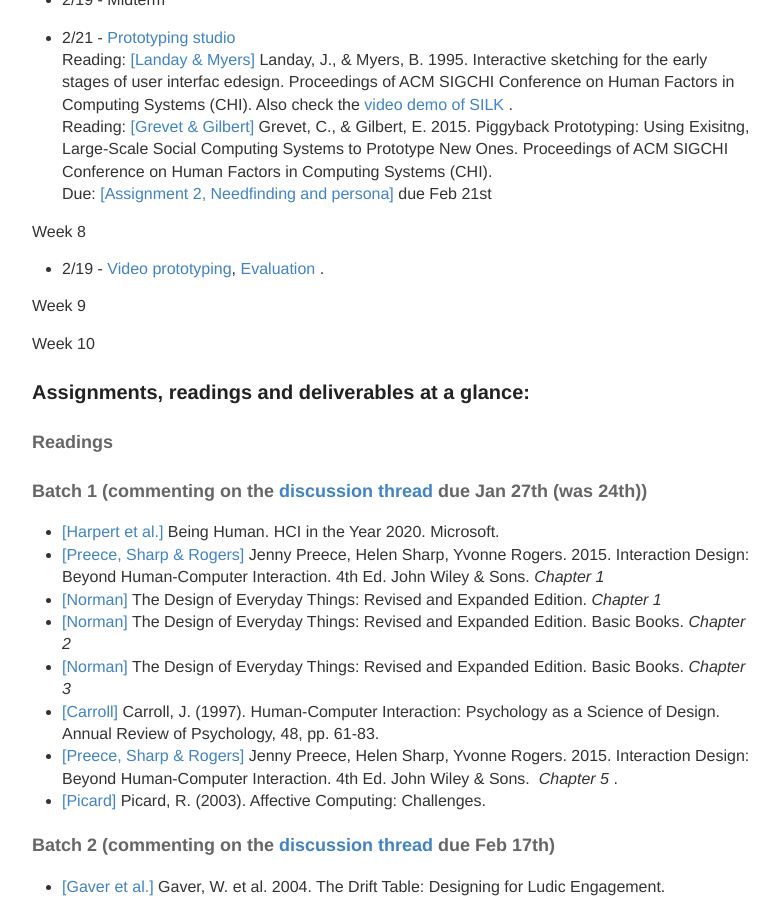
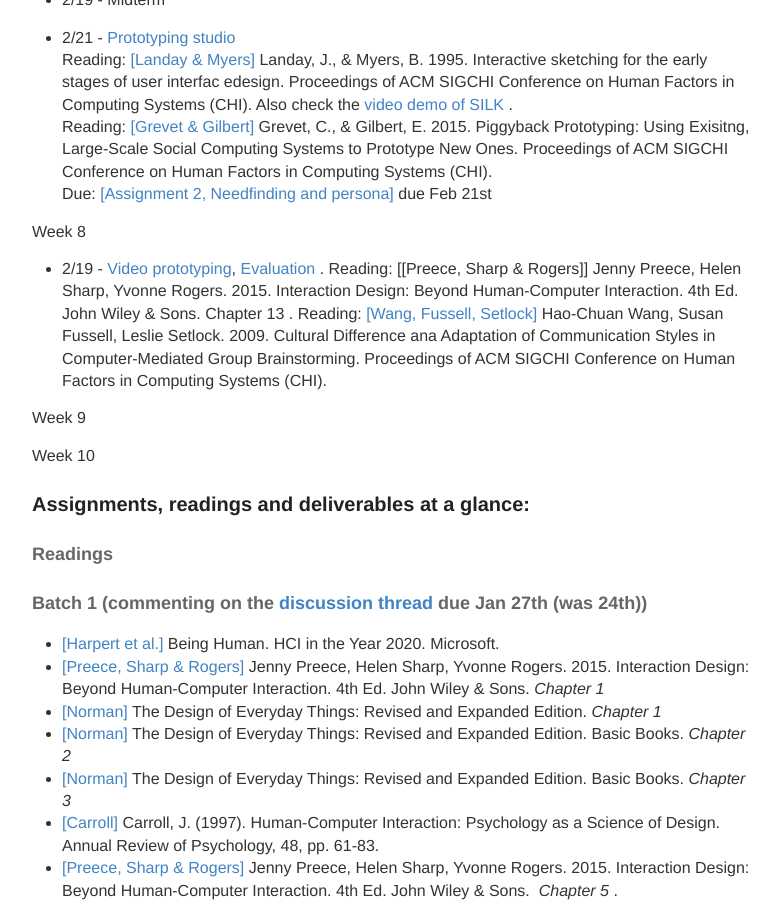
Before and after one commit to hciwang/hciwang.github.io, a Jekyll site: the page built from _posts/2018-3-25-lectures.md, in a window 1280 px wide and 900 px high, scrolled down 2210 px. Shown: the whole window, without its empty margins (248-1027 px from the left). Built offline with Jekyll 4.4.1, drawn with Linux system fonts in a browser that asks for light colours.

Commit message:
Update 2018-3-25-lectures.md

```diff
--- a/_posts/2018-3-25-lectures.md
+++ b/_posts/2018-3-25-lectures.md
@@ -79,6 +79,8 @@
 
 Week 8
 - 2/19 -  [Video prototyping](), [Evaluation]() .
+Reading: [[Preece, Sharp & Rogers]] Jenny Preece, Helen Sharp, Yvonne Rogers. 2015. Interaction Design: Beyond Human-Computer Interaction. 4th Ed. John Wiley & Sons. Chapter 13 .
+Reading:  [[Wang, Fussell, Setlock]](http://www.cs.cornell.edu/~haochuan/manuscripts/WangFussellSetlock_CHI_09.pdf) Hao-Chuan Wang, Susan Fussell, Leslie Setlock. 2009. Cultural Difference ana Adaptation of Communication Styles in Computer-Mediated Group Brainstorming.  Proceedings of ACM SIGCHI Conference on Human Factors in Computing Systems (CHI).
 
 
 
```
